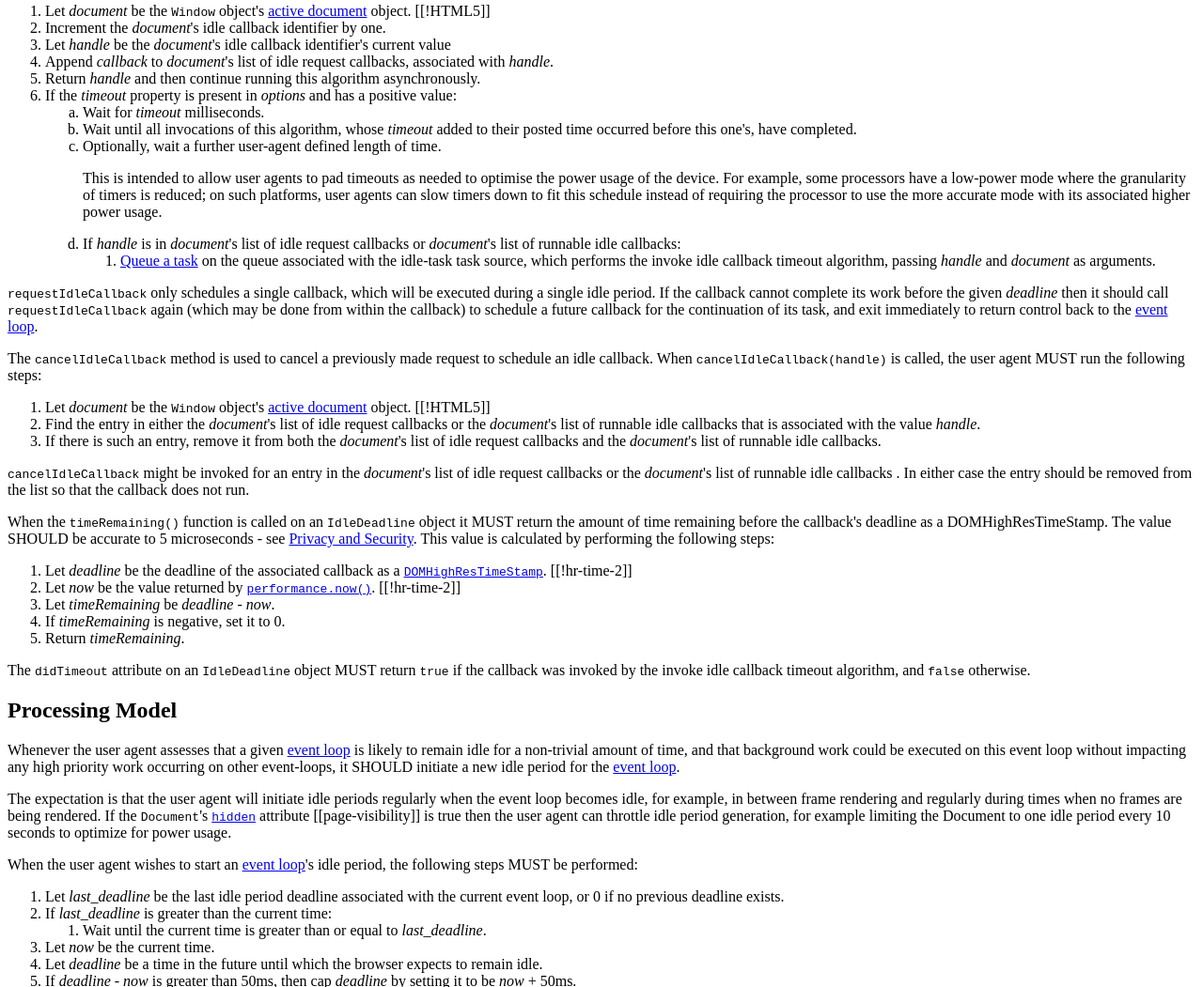
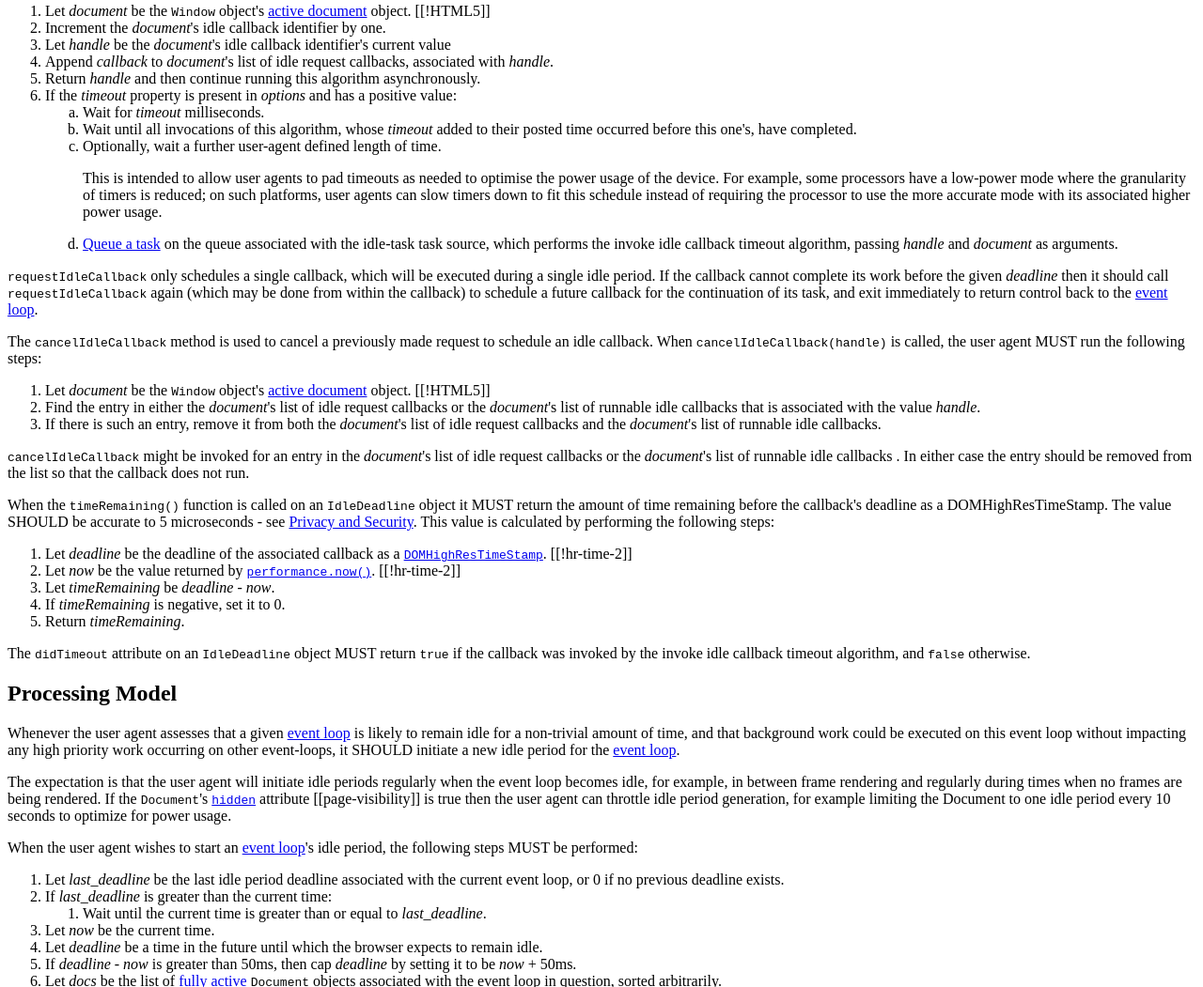
Before and after one commit to w3c/requestidlecallback, a plain HTML site: page index.html in a window 1280 px wide. Shown: the part 2869-3920 px from the top of the page at 94% size. Drawn offline with Linux system fonts and the light colour scheme.

Commit message:
Remove timeout check in requestIdleCallback algorithm

```diff
--- a/index.html
+++ b/index.html
@@ -274,12 +274,8 @@ This is intended to allow user agents to pad timeouts as needed to optimise the
 processor to use the more accurate mode with its associated higher power usage.
   </p>
 </li>
-<li>If <var>handle</var> is in <var>document</var>'s <a>list of idle request callbacks</a> or <var>document</var>'s <a>list of runnable idle callbacks</a>:
-<ol>
-  <li><a href="http://www.w3.org/TR/html5/webappapis.html#queue-a-task">Queue a task</a> on the queue associated with the idle-task task
+<li><a href="http://www.w3.org/TR/html5/webappapis.html#queue-a-task">Queue a task</a> on the queue associated with the idle-task task
 source, which performs the <a>invoke idle callback timeout algorithm</a>, passing <var>handle</var> and <var>document</var> as arguments.
-</li>
-</ol>
 </li>
 </ol>
 </li>
```
